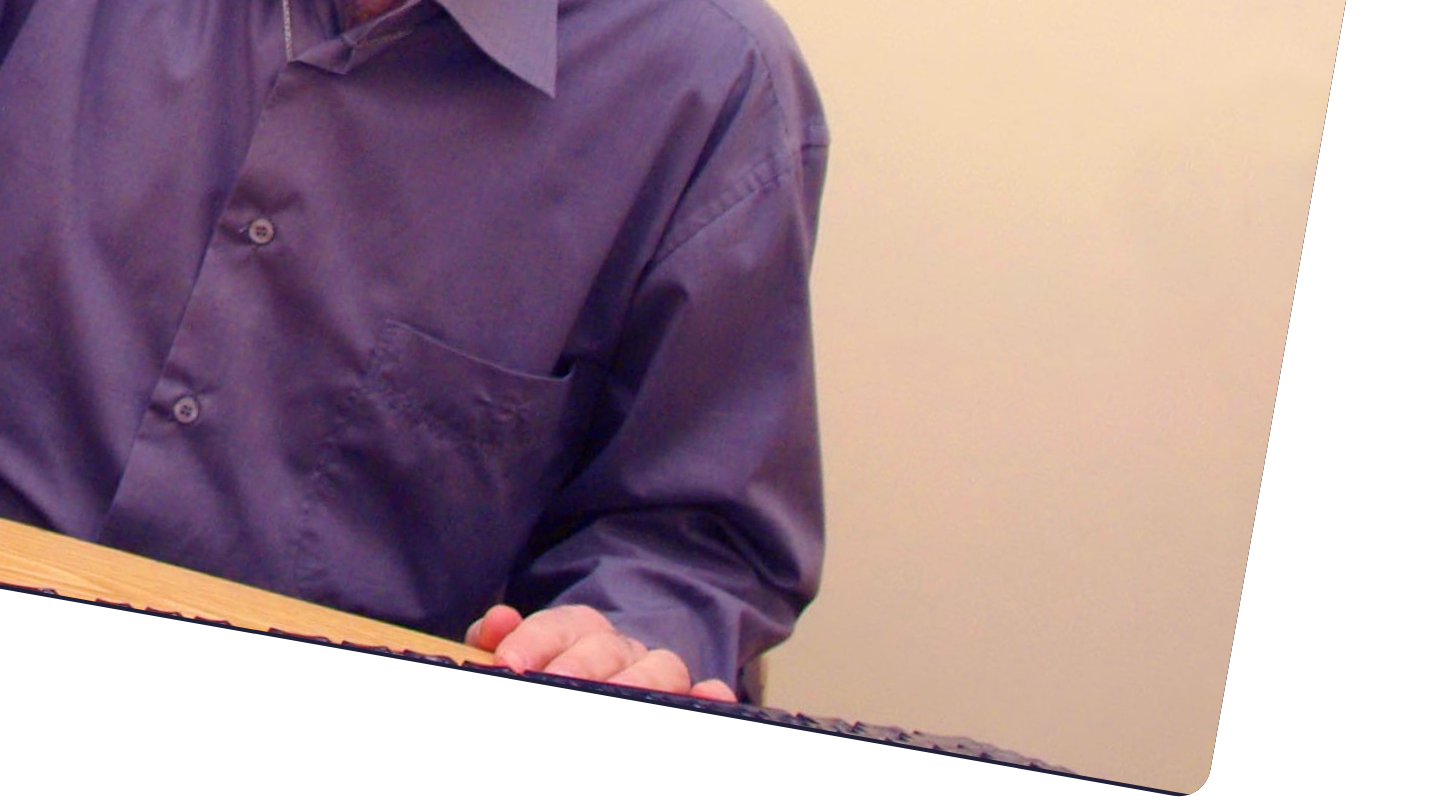
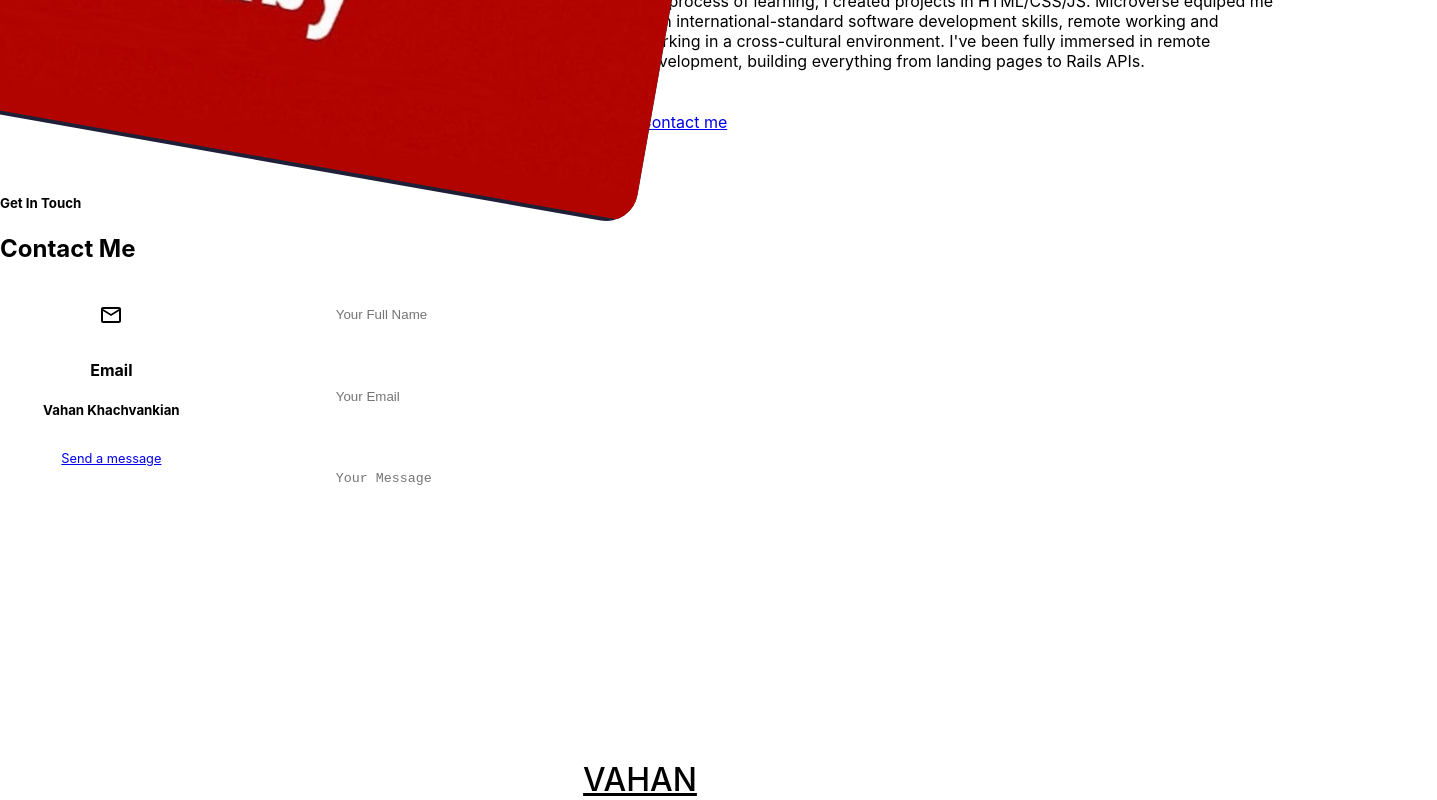
Before and after one commit to Gegardus/dev-portfolio, a React (Create React App) app: page / in a window 1280 px wide. Shown: the part 1216-2016 px from the top of the page, 1437 px wide, since content can reach past the window. Built offline with nearby package versions, Linux system fonts and the light colour scheme; the HTML template or start-up script is replaced by a standard one.

Commit message:
Add contact

```diff
--- a/src/App.js
+++ b/src/App.js
@@ -1,6 +1,7 @@
 import Nav from './components/nav/Nav';
 import Header from './components/header/Header';
 import About from './components/about/About';
+import Contact from './components/contact/Contact';
 import Footer from './components/footer/Footer';
 import './App.css';
 
@@ -9,6 +10,7 @@
     <Header />
     <Nav />
     <About />
+    <Contact />
     <Footer />
   </>
 );
--- a/src/components/about/About.js
+++ b/src/components/about/About.js
@@ -1,7 +1,7 @@
 import React from 'react';
 import { FaAward, FaFolderOpen } from 'react-icons/fa';
 import './about.css';
-import myProfile from '../../assets/profile.jpg';
+import myProfile from '../../assets/ruby.jpg';
 
 const About = () => (
   <section id="about">
--- /dev/null
+++ b/src/components/contact/Contact.js
@@ -0,0 +1,38 @@
+import React, { useRef } from 'react';
+import { MdOutlineMail } from 'react-icons/md';
+import './contact.css';
+
+const Contact = () => {
+  const form = useRef();
+  const sendEmail = (e) => {
+    e.preventDefault();
+    e.target.reset();
+  };
+  return (
+    <section id="contact">
+      <h5>Get In Touch</h5>
+      <h2>Contact Me</h2>
+      <div className="container contact__container">
+        <div className="contact__options">
+          <article className="contact__option">
+            <MdOutlineMail className="contact__option-icon" />
+            <h4>Email</h4>
+            <h5>Vahan Khachvankian</h5>
+            <a href="mailto:stgegard@gmail.com" target="_blank" rel="noreferrer">
+              Send a message
+            </a>
+          </article>
+        </div>
+
+        {/* End of contact options */}
+        <form ref={form} onSubmit={sendEmail}>
+          <input type="text" name="name" placeholder="Your Full Name" required />
+          <input type="email" name="email" placeholder="Your Email" required />
+          <textarea name="message" rows="7" placeholder="Your Message" required />
+        </form>
+      </div>
+    </section>
+  );
+};
+
+export default Contact;
--- /dev/null
+++ b/src/components/contact/contact.css
@@ -0,0 +1,73 @@
+.container.contact__container {
+    width: 58%;
+    display: grid;
+    grid-template-columns: 30% 58%;
+    gap: 12%;
+  }
+
+  .contact__options {
+    display: flex;
+    flex-flow: column;
+    gap: 1.2rem;
+  }
+
+  .contact__option {
+    background: var(--color-bg-variant);
+    padding: 1.2rem;
+    border-radius: 1.2rem;
+    text-align: center;
+    border: 1px solid transparent;
+    transition: var(--transition);
+  }
+
+  .contact__option:hover {
+    background: transparent;
+    border-color: var(--color-primary-variant);
+  }
+
+  .contact__option-icon {
+    font-size: 1.5rem;
+    margin-bottom: 0.5rem;
+  }
+
+  .contact__option a {
+    margin-top: 0.7rem;
+    display: inline-block;
+    font-size: 0.8rem;
+  }
+
+  /* Form styles */
+
+  form {
+    display: flex;
+    flex-flow: column;
+    gap: 1.2rem;
+  }
+
+  input,
+  textarea {
+    width: 100%;
+    padding: 1.5rem;
+    border-radius: 0.5rem;
+    background: transparent;
+    border: 2px solid var(--primary-color-variant);
+    resize: none;
+    color: var(--color-white);
+  }
+
+  /* media querries for medium devices */
+
+  @media screen and (max-width: 1024px) {
+    .container.contact__container {
+      grid-template-columns: 1fr;
+      gap: 2rem;
+    }
+  }
+
+  /* media querries for small screens */
+
+  @media screen and (max-width: 600px) {
+    .container.contact__container {
+      width: var(--container-width-sm);
+    }
+  }
```
Also changed, not shown: src/assets/ruby.jpg (added).
